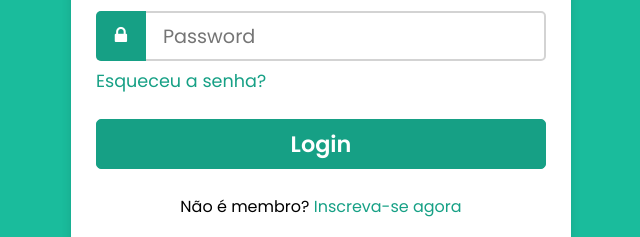
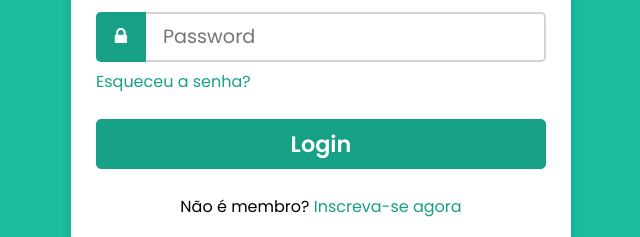
Before and after one commit to lucasrenandev/tela-de-login-simples, a plain HTML site: page index.html in a window 1280 px wide. Shown: the part 370-607 px from the top of the page, 319-959 px from the left. Drawn offline with Linux system fonts and the light colour scheme.

Commit message:
Update style.css

```diff
--- a/style/style.css
+++ b/style/style.css
@@ -88,7 +88,6 @@ form .pass {
 
 form .pass a {
     color: #16A085;
-    font-size: 1.1rem;
     text-decoration: none;
 }
 
```
